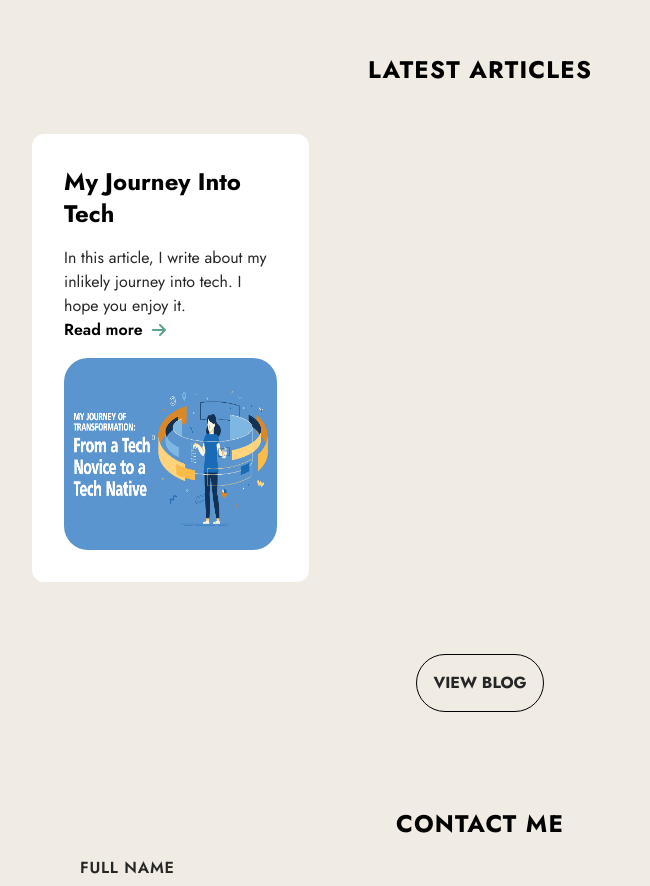
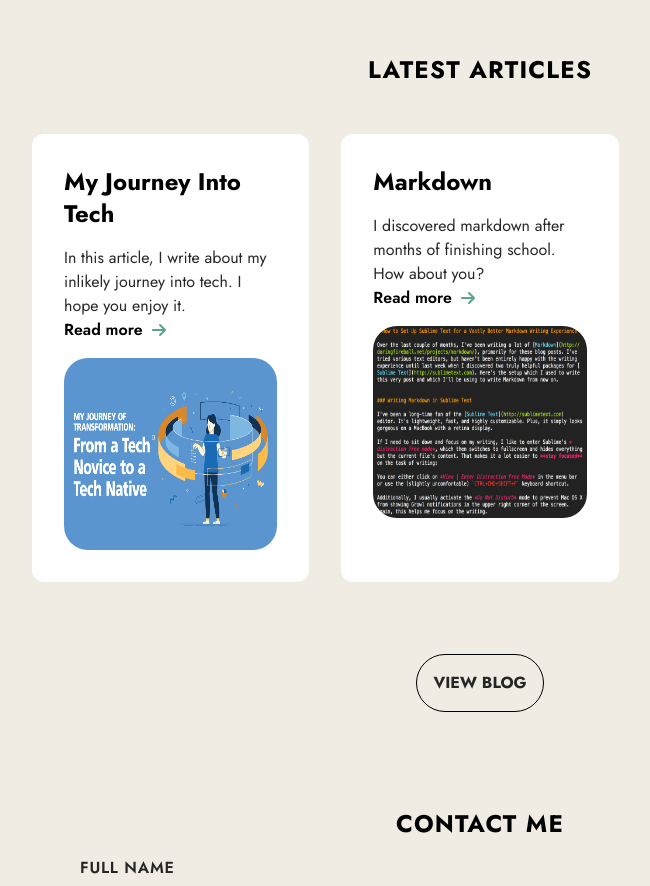
Before and after one commit to JoanaQuadzie/joana-portfolio, a React (Create React App) app: page / in a window 1280 px wide. Shown: the part 3860-4746 px from the top of the page, without its empty margins (160-810 px from the left). Built offline with nearby package versions, Linux system fonts and the light colour scheme.

Commit message:
started a markdown blog

```diff
--- a/src/data.js
+++ b/src/data.js
@@ -12,6 +12,7 @@ import Prp1 from "./assets/prp1.png";
 import Prp2 from "./assets/prp2.png";
 import Prp3 from "./assets/prp3.png";
 import Techimage from "./assets/techimage.jpg";
+import Mark from "./assets/mark.png";
 
 
 
@@ -73,5 +74,12 @@ export const ARTICLES = [
         description: `In this article, I write about my inlikely journey into tech. I hope you enjoy it.`
 
     },
+    {
+        slug: 'my-journey-into-tech',
+        title: 'Markdown',
+        image: Mark,
+        description: `I discovered markdown after months of finishing school. How about you?`
+
+    },
 
 ]
```
Also changed, not shown: public/articles/markdowns.md (added, +3 -0 lines), src/assets/mark.png (added).
